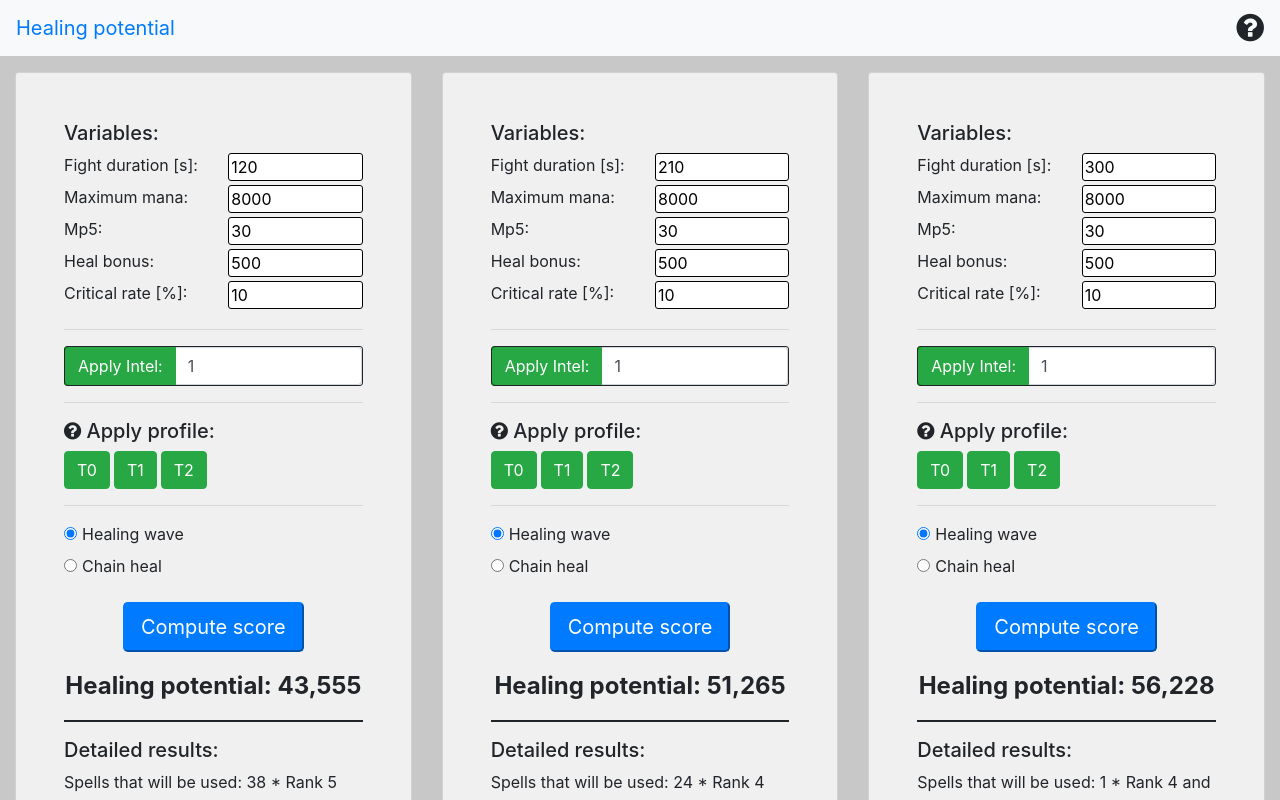
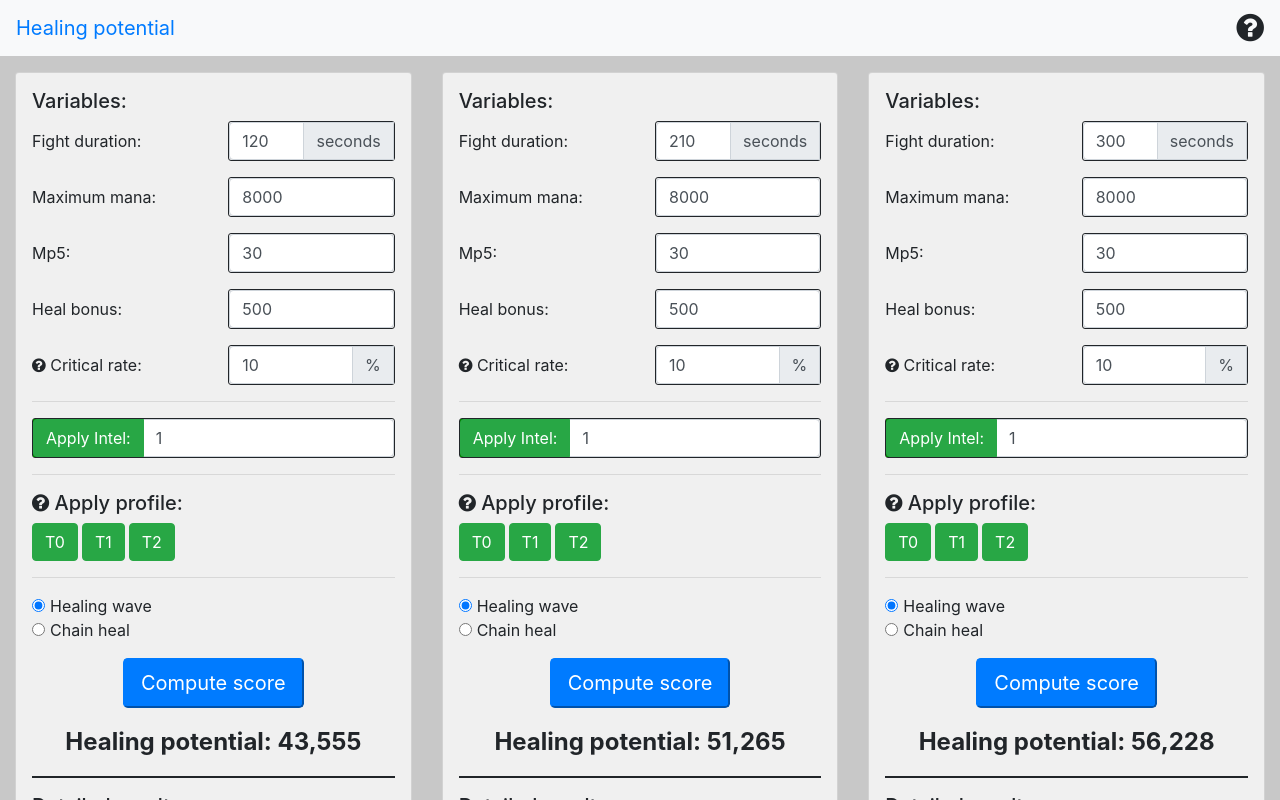
Before and after one commit to TimotheeEmery/healing-potential, an Angular app: page / in a window 1280 px wide. Shown: the top 800 px of the page. Built offline with nearby package versions, Linux system fonts and the light colour scheme.

Commit message:
Refactor and polish the UI, especially the forms

```diff
--- a/src/app/app.module.ts
+++ b/src/app/app.module.ts
@@ -9,7 +9,9 @@ import { FormsModule } from '@angular/forms';
 import { NgbModule } from '@ng-bootstrap/ng-bootstrap';
 import { ShamanComponent } from './shaman/shaman.component';
 import { NumbersOnlyDirective } from './shared/numbers-only/numbers-only.directive';
+import { DecimalNumbersOnlyDirective } from './shared/numbers-only/decimal-numbers-only.directive';
 import { ShamanCalculationComponent } from './shaman/shaman-calculation/shaman-calculation/shaman-calculation.component';
+import { RemoverPipe } from './shared/remover/remover.pipe';
 
 @NgModule({
   declarations: [
@@ -17,7 +19,9 @@ import { ShamanCalculationComponent } from './shaman/shaman-calculation/shaman-c
     HeaderComponent,
     ShamanComponent,
     NumbersOnlyDirective,
+    DecimalNumbersOnlyDirective,
     ShamanCalculationComponent,
+    RemoverPipe
   ],
   imports: [BrowserModule, NgbModule, FormsModule ],
   providers: [],
--- a/src/app/header/header.component.html
+++ b/src/app/header/header.component.html
@@ -1,8 +1,9 @@
-<nav class="navbar navbar-expand-lg bg-light mb-3">
+<nav class="navbar navbar-expand-lg bg-light">
   <a class="navbar-brand" href="#">Healing potential</a>
   <i
     class="ml-auto fa fa-question-circle fa-2x"
     placement="left"
-    ngbTooltip="Made by Lucida-Amnennar V.1.2.0"
+    ngbTooltip="Made by Lucida-Amnennar
+V.1.2.0"
   ></i>
 </nav>
--- a/src/app/shaman/shaman-calculation/shaman-calculation/shaman-calculation.component.html
+++ b/src/app/shaman/shaman-calculation/shaman-calculation/shaman-calculation.component.html
@@ -1,82 +1,114 @@
 <h5>Variables:</h5>
-<div class="row">
-  <div class="col">
-    <label>Fight duration [s]:</label>
+<div class="row mb-3 d-flex h-100">
+  <div class="col align-self-center">
+    <label>Fight duration:</label>
   </div>
   <div class="col">
+    <div class="input-group">
       <input
-      class="input-group"
+        class="form-control"
         appNumbersOnly
         [(ngModel)]="time"
         type="text"
+        maxlength="3"
         placeholder="Enter Time"
       />
+      <div class="input-group-append">
+        <span class="input-group-text">seconds</span>
       </div>
     </div>
-<div class="row">
-  <div class="col">
+  </div>
+</div>
+<div class="row mb-3 d-flex h-100">
+  <div class="col align-self-center">
     <label>Maximum mana:</label>
   </div>
   <div class="col">
+    <div class="input-group">
       <input
-      class="input-group"
+        class="form-control"
         appNumbersOnly
-      [(ngModel)]="profile.maxMana"
+        [ngModel]="profile.maxMana | number: '1.0-0' | remover: ','"
+        (ngModelChange)="profile.maxMana = $event"
         type="text"
+        maxlength="5"
         placeholder="Enter Mana"
       />
     </div>
   </div>
-<div class="row">
-  <div class="col">
+</div>
+<div class="row mb-3 d-flex h-100">
+  <div class="col align-self-center">
     <label>Mp5:</label>
   </div>
   <div class="col">
+    <div class="input-group">
       <input
-      class="input-group"
+        class="form-control"
         appNumbersOnly
         [(ngModel)]="profile.mp5"
         type="text"
+        maxlength="3"
         placeholder="Enter Mp5"
       />
     </div>
   </div>
-<div class="row">
-  <div class="col">
+</div>
+<div class="row mb-3 d-flex h-100">
+  <div class="col align-self-center">
     <label>Heal bonus:</label>
   </div>
   <div class="col">
+    <div class="input-group">
       <input
-      class="input-group"
+        class="form-control"
         appNumbersOnly
         [(ngModel)]="profile.healBonus"
         type="text"
+        maxlength="4"
         placeholder="Enter Heal bonus"
       />
     </div>
   </div>
-<div class="row">
-  <div class="col">
-    <label>Critical rate [%]:</label>
+</div>
+<div class="row mb-3 d-flex h-100">
+  <div class="col align-self-center">
+    <label class="align-center">
+      <i
+        class="fa fa-question-circle"
+        placement="top"
+        [ngbTooltip]="criticalRateVariableTooltip"
+        tooltipClass="custom-tooltip"
+      ></i>
+      Critical rate:</label
+    >
   </div>
   <div class="col">
+    <div class="input-group">
       <input
-      class="input-group"
-      appNumbersOnly
-      [(ngModel)]="profile.criticalRate"
+        appDecimalNumbersOnly
         type="text"
+        class="form-control"
+        [ngModel]="profile.criticalRate | number: '1.0-2' | remover: ','"
+        (ngModelChange)="profile.criticalRate = $event"
+        maxlength="5"
         placeholder="Enter Critical chance"
       />
+      <div class="input-group-append">
+        <span class="input-group-text">%</span>
+      </div>
+    </div>
   </div>
 </div>
 <hr />
-<div class="row">
-  <div class="col">
+<div class="row mb-3 d-flex h-100">
+  <div class="col align-self-center">
     <div class="input-group">
       <div class="input-group-prepend green-bg">
         <button
           placement="top"
           [ngbTooltip]="applyIntelTooltip"
+          tooltipClass="custom-tooltip"
           [openDelay]="300"
           class="btn btn-success"
           type="button"
@@ -88,9 +120,9 @@
       <input
         appNumbersOnly
         [(ngModel)]="addIntelNumber"
-        type="number"
+        type="text"
         class="form-control"
-        min="0"
+        maxlength="3"
         placeholder="Intel to add"
       />
     </div>
@@ -102,6 +134,7 @@
     class="fa fa-question-circle"
     placement="top"
     [ngbTooltip]="profileTooltip"
+    tooltipClass="custom-tooltip"
   ></i>
   Apply profile:
 </h5>
@@ -110,6 +143,7 @@
     <button
       placement="top"
       [ngbTooltip]="t0Tooltip"
+      tooltipClass="custom-tooltip"
       [openDelay]="300"
       class="btn btn-success mr-1"
       (click)="applyProfile(t0Profile)"
@@ -119,6 +153,7 @@
     <button
       placement="top"
       [ngbTooltip]="t1Tooltip"
+      tooltipClass="custom-tooltip"
       [openDelay]="300"
       class="btn btn-success mr-1"
       (click)="applyProfile(t1Profile)"
@@ -128,6 +163,7 @@
     <button
       placement="top"
       [ngbTooltip]="t2Tooltip"
+      tooltipClass="custom-tooltip"
       [openDelay]="300"
       class="btn btn-success mr-1"
       (click)="applyProfile(t2Profile)"
@@ -221,6 +257,7 @@
       class="fa fa-question-circle"
       placement="top"
       [ngbTooltip]="intelValueTooltip"
+      tooltipClass="custom-tooltip"
     ></i>
     Intel value: {{ intelValue | number: "1.1-2" }}
   </div>
@@ -231,6 +268,7 @@
       class="fa fa-question-circle"
       placement="top"
       [ngbTooltip]="mp5ValueTooltip"
+      tooltipClass="custom-tooltip"
     ></i>
     Mp5 value: {{ mp5Value | number: "1.1-2" }}
   </div>
@@ -241,6 +279,7 @@
       class="fa fa-question-circle"
       placement="top"
       [ngbTooltip]="healBonusValueTooltip"
+      tooltipClass="custom-tooltip"
     ></i>
     Heal bonus value: {{ healBonusValue | number: "1.1-2" }}
   </div>
@@ -251,6 +290,7 @@
       class="fa fa-question-circle"
       placement="top"
       [ngbTooltip]="criticalStrikeValueTooltip"
+      tooltipClass="custom-tooltip"
     ></i>
     Critical strike value: {{ criticalStrikeValue | number: "1.1-2" }}
   </div>
@@ -261,6 +301,7 @@
       class="fa fa-question-circle"
       placement="top"
       [ngbTooltip]="manaValueTooltip"
+      tooltipClass="custom-tooltip"
     ></i>
     Mana value: {{ manaValue | number: "1.1-2" }}
   </div>
--- a/src/app/shaman/shaman-calculation/shaman-calculation/shaman-calculation.component.scss
+++ b/src/app/shaman/shaman-calculation/shaman-calculation/shaman-calculation.component.scss
@@ -6,38 +6,42 @@ input::-webkit-inner-spin-button {
 }
 
 /* Firefox */
-input[type=number] {
+input[type="number"] {
   -moz-appearance: textfield;
 }
 
-input[type=radio]{
+input[type="radio"] {
   margin-right: 5px;
 }
 
-.input-group{
+.input-group {
   border-radius: 3px;
   border: solid 1px;
 }
 
-.input-group-text{
+.input-group-text {
   border-radius: 0;
 }
 
-select.form-control.right{
+select.form-control.right {
   border-top-right-radius: 0;
   border-bottom-right-radius: 0;
 }
 
-select.form-control.left{
+select.form-control.left {
   border-top-left-radius: 0;
   border-bottom-left-radius: 0;
 }
 
-.main-result{
+.main-result {
   font-size: 1.5em;
   font-weight: bold;
 }
 
-.green-bg{
+.green-bg {
   background-color: green;
 }
+
+label {
+    margin-bottom: 0;
+}
--- a/src/app/shaman/shaman-calculation/shaman-calculation/shaman-calculation.component.ts
+++ b/src/app/shaman/shaman-calculation/shaman-calculation/shaman-calculation.component.ts
@@ -65,17 +65,20 @@ export class ShamanCalculationComponent implements OnInit {
   compared: string;
 
   // Tooltips
+  criticalRateVariableTooltip = `Chance to get a critical strike with spell.
+Value above 100 will resolve to 100`;
   t0Tooltip = `Dungeons and BoE`;
   t1Tooltip = `Molten Core`;
   t2Tooltip = `Black Wing Lair`;
-  applyIntelTooltip = `Click on the button to apply the informed intel value, it will affect maximum mana and critical chance`;
+  applyIntelTooltip = `Click on the button to apply the informed intel value.
+It will affect maximum mana and critical chance`;
   profileTooltip = `Click on a profile to set those stats above`;
   modifierTooltip = `Check what modifiers should apply during calculation`;
-  intelValueTooltip = `Average heal increase per intel during the next ${this.intelValueStep} intel`;
-  mp5ValueTooltip = `Average heal increase per mp5 during the next ${this.mp5ValueStep} mp5`;
-  healBonusValueTooltip = `Average heal increase per heal bonus during the next ${this.healBonusValueStep} heal bonus`;
-  criticalStrikeValueTooltip = `Average heal increase per critical strike % during the next ${this.criticalStrikeValueStep}%`;
-  manaValueTooltip = `Average heal increase per mana during the next ${this.manaValueStep} mana`;
+  intelValueTooltip = `Average healing potential increase per intel over the next ${this.intelValueStep} intel`;
+  mp5ValueTooltip = `Average healing potential increase per mp5 over the next ${this.mp5ValueStep} mp5`;
+  healBonusValueTooltip = `Average healing potential increase per heal bonus over the next ${this.healBonusValueStep} heal bonus`;
+  criticalStrikeValueTooltip = `Average healing potential increase per critical strike % over the next ${this.criticalStrikeValueStep}%`;
+  manaValueTooltip = `Average healing potential increase per mana over the next ${this.manaValueStep} mana`;
 
   constructor() {}
 
@@ -107,7 +110,8 @@ export class ShamanCalculationComponent implements OnInit {
       +this.profile.healBonus,
       +this.profile.criticalRate / 100
     ).maxHeal;
-    this.mp5Value = (additionalHealingMp5 - this.healingPotential) / this.mp5ValueStep;
+    this.mp5Value =
+      (additionalHealingMp5 - this.healingPotential) / this.mp5ValueStep;
 
     // Intel Value
     const additionalHealingIntel = Utils.healOutput(
@@ -116,9 +120,10 @@ export class ShamanCalculationComponent implements OnInit {
       +this.profile.mp5,
       this.spell,
       +this.profile.healBonus,
-      (+this.profile.criticalRate +  this.intelValueStep / 59.2) / 100
+      (+this.profile.criticalRate + this.intelValueStep / 59.2) / 100
     ).maxHeal;
-    this.intelValue = (additionalHealingIntel - this.healingPotential) /  this.intelValueStep;
+    this.intelValue =
+      (additionalHealingIntel - this.healingPotential) / this.intelValueStep;
 
     // Heal Bonus Value
     const additionalHealingHealBonus = Utils.healOutput(
@@ -130,7 +135,8 @@ export class ShamanCalculationComponent implements OnInit {
       +this.profile.criticalRate / 100
     ).maxHeal;
     this.healBonusValue =
-      (additionalHealingHealBonus - this.healingPotential) / this.healBonusValueStep;
+      (additionalHealingHealBonus - this.healingPotential) /
+      this.healBonusValueStep;
 
     // Mana value
     const additionalHealingMana = Utils.healOutput(
@@ -141,7 +147,8 @@ export class ShamanCalculationComponent implements OnInit {
       +this.profile.healBonus,
       +this.profile.criticalRate / 100
     ).maxHeal;
-    this.manaValue = (additionalHealingMana - this.healingPotential) / this.manaValueStep;
+    this.manaValue =
+      (additionalHealingMana - this.healingPotential) / this.manaValueStep;
 
     // Critical strike value
     const additionalCriticalStrike = Utils.healOutput(
@@ -153,7 +160,8 @@ export class ShamanCalculationComponent implements OnInit {
       (+this.profile.criticalRate + this.criticalStrikeValueStep) / 100
     ).maxHeal;
     this.criticalStrikeValue =
-      (additionalCriticalStrike - this.healingPotential) / this.criticalStrikeValueStep;
+      (additionalCriticalStrike - this.healingPotential) /
+      this.criticalStrikeValueStep;
 
     this.baseSelect = this.mp5Value;
     this.compareToSelect = this.healBonusValue;
--- a/src/app/shaman/shaman.component.html
+++ b/src/app/shaman/shaman.component.html
@@ -1,23 +1,23 @@
 <div class="container-fluid">
   <div class="row">
-    <div class="col-lg-4 col-md-12 col-sm-12">
-      <div class="card p-5">
+    <div class="col-xl-4 col-lg-6 col-md-6 col-sm-12 mt-3">
+      <div class="card p-3">
         <app-shaman-calculation
           [id]="'col1'"
           [time]="120"
         ></app-shaman-calculation>
       </div>
     </div>
-    <div class="col-lg-4 col-md-12 col-sm-12">
-      <div class="card p-5">
+    <div class="col-xl-4 col-lg-6 col-md-6 col-sm-12 mt-3">
+      <div class="card p-3">
         <app-shaman-calculation
           [id]="'col2'"
           [time]="210"
         ></app-shaman-calculation>
       </div>
     </div>
-    <div class="col-lg-4 col-md-12 col-sm-12">
-      <div class="card p-5">
+    <div class="col-xl-4 col-lg-6 col-md-6 col-sm-12 mt-3">
+      <div class="card p-3">
         <app-shaman-calculation
           [id]="'col3'"
           [time]="300"
--- a/src/styles.scss
+++ b/src/styles.scss
@@ -14,3 +14,9 @@ body {
   -ms-overflow-style: none; /* IE and Edge */
   scrollbar-width: none; /* Firefox */
 }
+
+.custom-tooltip .tooltip-inner {
+  white-space: pre-wrap;
+  margin-left: 75px;
+  margin-right: -75px;
+}
```
Also changed, not shown: src/app/shared/models/modifiers.ts (added, +51 -0 lines), src/app/shared/numbers-only/decimal-numbers-only.directive.ts (added, +14 -0 lines), src/app/shared/numbers-only/numbers-only.directive.ts (+5 -5 lines), src/app/shared/remover/remover.pipe.ts (added, +10 -0 lines). Lines whose indentation alone changed are shown as unchanged.
